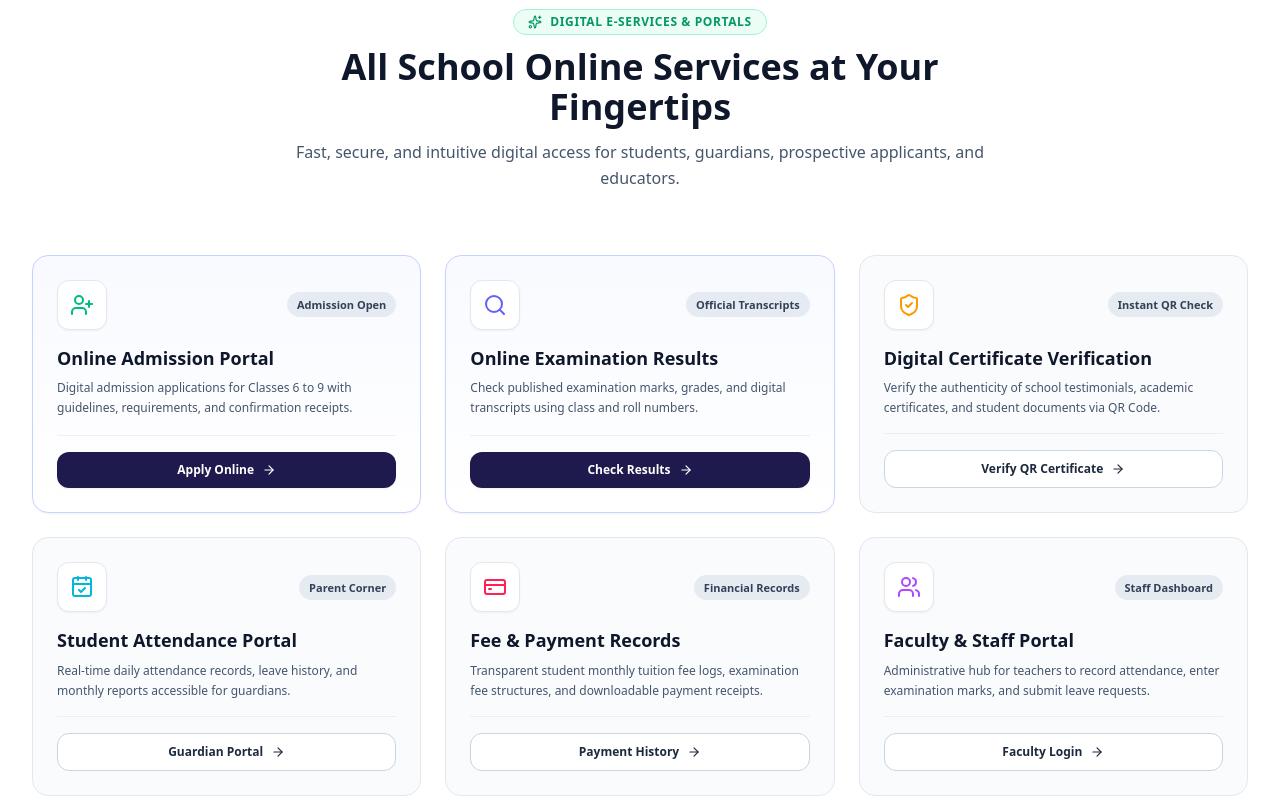
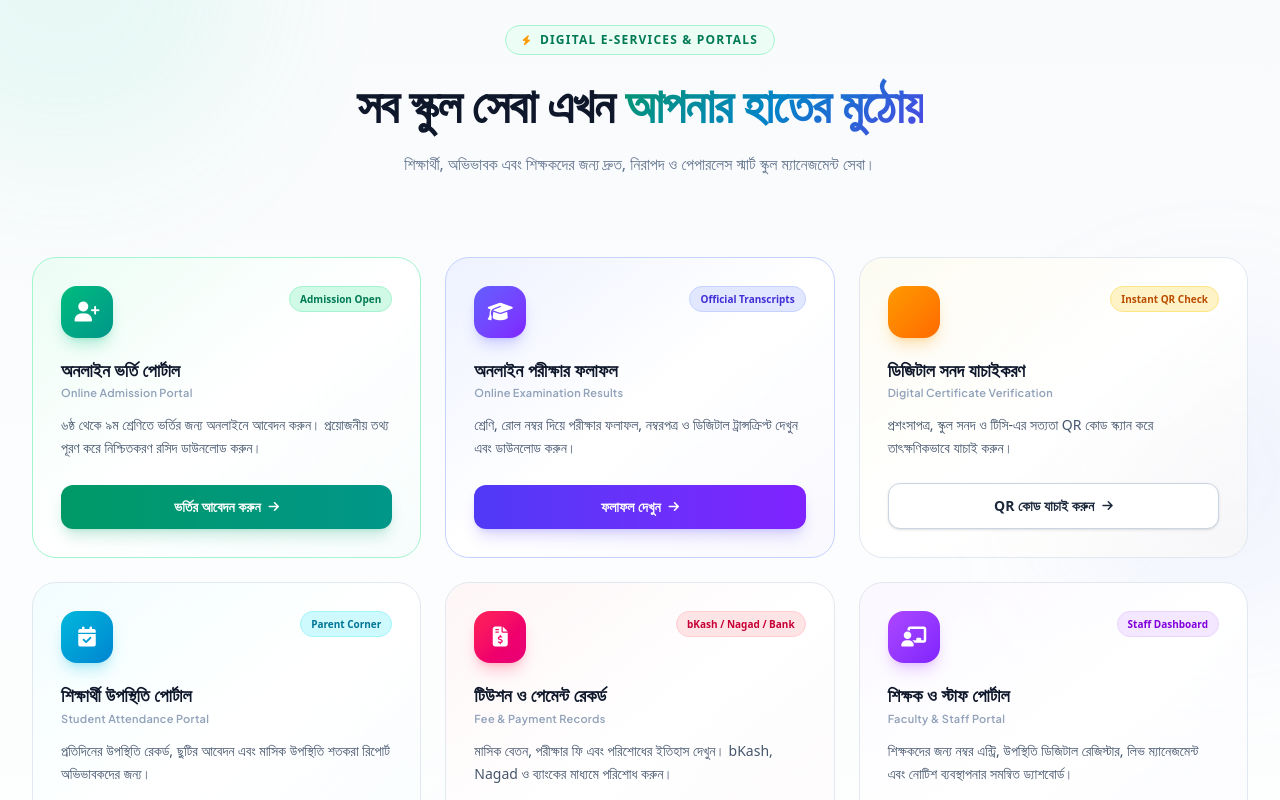
Before and after one commit to eliascox/school, a Next.js app in the folder apps/web/: page / in a window 1280 px wide. Shown: the part 1480-2280 px from the top of the page. Built offline with nearby package versions, Linux system fonts and the light colour scheme; no server answers.

Commit message:
feat: redesign PublicServicesSection with gradient cards, bilingual text, trust bar

```diff
--- a/apps/web/src/components/public/PublicServicesSection.tsx
+++ b/apps/web/src/components/public/PublicServicesSection.tsx
@@ -2,137 +2,199 @@
 
 import React from 'react';
 import Link from 'next/link';
-import {
-  UserPlus,
-  Search,
-  ShieldCheck,
-  CreditCard,
-  CalendarCheck,
-  Users,
-  ArrowRight,
-  Sparkles
-} from 'lucide-react';
 
 export default function PublicServicesSection() {
   const services = [
     {
-      title: 'Online Admission Portal',
-      desc: 'Digital admission applications for Classes 6 to 9 with guidelines, requirements, and confirmation receipts.',
-      icon: <UserPlus className="w-6 h-6 text-emerald-500" />,
+      title: 'অনলাইন ভর্তি পোর্টাল',
+      titleEn: 'Online Admission Portal',
+      desc: '৬ষ্ঠ থেকে ৯ম শ্রেণিতে ভর্তির জন্য অনলাইনে আবেদন করুন। প্রয়োজনীয় তথ্য পূরণ করে নিশ্চিতকরণ রসিদ ডাউনলোড করুন।',
+      iconClass: 'fa-user-plus',
+      iconBg: 'from-emerald-500 to-teal-600',
+      iconShadow: 'shadow-emerald-500/25',
       href: '/admission',
-      ctaText: 'Apply Online',
+      ctaText: 'ভর্তির আবেদন করুন',
       badge: 'Admission Open',
-      primary: true
+      badgeColor: 'bg-emerald-100 text-emerald-700 dark:bg-emerald-900/50 dark:text-emerald-300 border-emerald-200 dark:border-emerald-700',
+      ctaClass: 'bg-gradient-to-r from-emerald-600 to-teal-600 hover:from-emerald-500 hover:to-teal-500 text-white shadow-lg shadow-emerald-600/20',
+      featured: true,
+      bgClass: 'bg-gradient-to-br from-emerald-50 via-white to-teal-50/40 dark:from-emerald-950/20 dark:via-slate-900 dark:to-teal-950/10 border-emerald-200 dark:border-emerald-800/60',
     },
     {
-      title: 'Online Examination Results',
-      desc: 'Check published examination marks, grades, and digital transcripts using class and roll numbers.',
-      icon: <Search className="w-6 h-6 text-indigo-500" />,
+      title: 'অনলাইন পরীক্ষার ফলাফল',
+      titleEn: 'Online Examination Results',
+      desc: 'শ্রেণি, রোল নম্বর দিয়ে পরীক্ষার ফলাফল, নম্বরপত্র ও ডিজিটাল ট্রান্সক্রিপ্ট দেখুন এবং ডাউনলোড করুন।',
+      iconClass: 'fa-graduation-cap',
+      iconBg: 'from-indigo-500 to-violet-600',
+      iconShadow: 'shadow-indigo-500/25',
       href: '/result',
-      ctaText: 'Check Results',
+      ctaText: 'ফলাফল দেখুন',
       badge: 'Official Transcripts',
-      primary: true
+      badgeColor: 'bg-indigo-100 text-indigo-700 dark:bg-indigo-900/50 dark:text-indigo-300 border-indigo-200 dark:border-indigo-700',
+      ctaClass: 'bg-gradient-to-r from-indigo-600 to-violet-600 hover:from-indigo-500 hover:to-violet-500 text-white shadow-lg shadow-indigo-600/20',
+      featured: true,
+      bgClass: 'bg-gradient-to-br from-indigo-50 via-white to-violet-50/40 dark:from-indigo-950/20 dark:via-slate-900 dark:to-violet-950/10 border-indigo-200 dark:border-indigo-800/60',
     },
     {
-      title: 'Digital Certificate Verification',
-      desc: 'Verify the authenticity of school testimonials, academic certificates, and student documents via QR Code.',
-      icon: <ShieldCheck className="w-6 h-6 text-amber-500" />,
+      title: 'ডিজিটাল সনদ যাচাইকরণ',
+      titleEn: 'Digital Certificate Verification',
+      desc: 'প্রশংসাপত্র, স্কুল সনদ ও টিসি-এর সত্যতা QR কোড স্ক্যান করে তাৎক্ষণিকভাবে যাচাই করুন।',
+      iconClass: 'fa-shield-check',
+      iconBg: 'from-amber-500 to-orange-500',
+      iconShadow: 'shadow-amber-500/25',
       href: '/verify-certificate',
-      ctaText: 'Verify QR Certificate',
+      ctaText: 'QR কোড যাচাই করুন',
       badge: 'Instant QR Check',
-      primary: false
+      badgeColor: 'bg-amber-100 text-amber-700 dark:bg-amber-900/50 dark:text-amber-300 border-amber-200 dark:border-amber-700',
+      ctaClass: 'bg-white dark:bg-slate-800 hover:bg-slate-50 dark:hover:bg-slate-700 text-slate-800 dark:text-slate-200 border border-slate-300 dark:border-slate-600 shadow-sm',
+      featured: false,
+      bgClass: 'bg-gradient-to-br from-amber-50/60 via-white to-orange-50/30 dark:from-amber-950/10 dark:via-slate-900 dark:to-orange-950/10 border-slate-200 dark:border-slate-700',
     },
     {
-      title: 'Student Attendance Portal',
-      desc: 'Real-time daily attendance records, leave history, and monthly reports accessible for guardians.',
-      icon: <CalendarCheck className="w-6 h-6 text-cyan-500" />,
+      title: 'শিক্ষার্থী উপস্থিতি পোর্টাল',
+      titleEn: 'Student Attendance Portal',
+      desc: 'প্রতিদিনের উপস্থিতি রেকর্ড, ছুটির আবেদন এবং মাসিক উপস্থিতি শতকরা রিপোর্ট অভিভাবকদের জন্য।',
+      iconClass: 'fa-calendar-check',
+      iconBg: 'from-cyan-500 to-sky-600',
+      iconShadow: 'shadow-cyan-500/25',
       href: '/login',
-      ctaText: 'Guardian Portal',
+      ctaText: 'উপস্থিতি দেখুন',
       badge: 'Parent Corner',
-      primary: false
+      badgeColor: 'bg-cyan-100 text-cyan-700 dark:bg-cyan-900/50 dark:text-cyan-300 border-cyan-200 dark:border-cyan-700',
+      ctaClass: 'bg-white dark:bg-slate-800 hover:bg-slate-50 dark:hover:bg-slate-700 text-slate-800 dark:text-slate-200 border border-slate-300 dark:border-slate-600 shadow-sm',
+      featured: false,
+      bgClass: 'bg-gradient-to-br from-cyan-50/60 via-white to-sky-50/30 dark:from-cyan-950/10 dark:via-slate-900 dark:to-sky-950/10 border-slate-200 dark:border-slate-700',
     },
     {
-      title: 'Fee & Payment Records',
-      desc: 'Transparent student monthly tuition fee logs, examination fee structures, and downloadable payment receipts.',
-      icon: <CreditCard className="w-6 h-6 text-rose-500" />,
+      title: 'টিউশন ও পেমেন্ট রেকর্ড',
+      titleEn: 'Fee & Payment Records',
+      desc: 'মাসিক বেতন, পরীক্ষার ফি এবং পরিশোধের ইতিহাস দেখুন। bKash, Nagad ও ব্যাংকের মাধ্যমে পরিশোধ করুন।',
+      iconClass: 'fa-file-invoice-dollar',
+      iconBg: 'from-rose-500 to-pink-600',
+      iconShadow: 'shadow-rose-500/25',
       href: '/login',
-      ctaText: 'Payment History',
-      badge: 'Financial Records',
-      primary: false
+      ctaText: 'ফি পরিশোধ করুন',
+      badge: 'bKash / Nagad / Bank',
+      badgeColor: 'bg-rose-100 text-rose-700 dark:bg-rose-900/50 dark:text-rose-300 border-rose-200 dark:border-rose-700',
+      ctaClass: 'bg-white dark:bg-slate-800 hover:bg-slate-50 dark:hover:bg-slate-700 text-slate-800 dark:text-slate-200 border border-slate-300 dark:border-slate-600 shadow-sm',
+      featured: false,
+      bgClass: 'bg-gradient-to-br from-rose-50/60 via-white to-pink-50/30 dark:from-rose-950/10 dark:via-slate-900 dark:to-pink-950/10 border-slate-200 dark:border-slate-700',
     },
     {
-      title: 'Faculty & Staff Portal',
-      desc: 'Administrative hub for teachers to record attendance, enter examination marks, and submit leave requests.',
-      icon: <Users className="w-6 h-6 text-purple-500" />,
+      title: 'শিক্ষক ও স্টাফ পোর্টাল',
+      titleEn: 'Faculty & Staff Portal',
+      desc: 'শিক্ষকদের জন্য নম্বর এন্ট্রি, উপস্থিতি ডিজিটাল রেজিস্টার, লিভ ম্যানেজমেন্ট এবং নোটিশ ব্যবস্থাপনার সমন্বিত ড্যাশবোর্ড।',
+      iconClass: 'fa-chalkboard-user',
+      iconBg: 'from-purple-500 to-violet-600',
+      iconShadow: 'shadow-purple-500/25',
       href: '/login',
-      ctaText: 'Faculty Login',
+      ctaText: 'লগইন করুন',
       badge: 'Staff Dashboard',
-      primary: false
-    }
+      badgeColor: 'bg-purple-100 text-purple-700 dark:bg-purple-900/50 dark:text-purple-300 border-purple-200 dark:border-purple-700',
+      ctaClass: 'bg-white dark:bg-slate-800 hover:bg-slate-50 dark:hover:bg-slate-700 text-slate-800 dark:text-slate-200 border border-slate-300 dark:border-slate-600 shadow-sm',
+      featured: false,
+      bgClass: 'bg-gradient-to-br from-purple-50/60 via-white to-violet-50/30 dark:from-purple-950/10 dark:via-slate-900 dark:to-violet-950/10 border-slate-200 dark:border-slate-700',
+    },
   ];
 
   return (
-    <section className="py-16 sm:py-24 bg-white dark:bg-slate-900 border-b border-slate-200 dark:border-slate-800">
-      <div className="max-w-7xl mx-auto px-4 sm:px-6 lg:px-8">
-        {/* Section Header */}
-        <div className="text-center max-w-3xl mx-auto space-y-3 mb-16">
-          <div className="inline-flex items-center gap-2 text-emerald-600 dark:text-emerald-400 text-xs font-bold uppercase tracking-wider bg-emerald-50 dark:bg-emerald-950/60 px-3.5 py-1 rounded-full border border-emerald-200 dark:border-emerald-800">
-            <Sparkles className="w-3.5 h-3.5" />
-            <span>DIGITAL E-SERVICES & PORTALS</span>
+    <section className="relative py-20 sm:py-28 overflow-hidden bg-gradient-to-b from-slate-50 to-white dark:from-slate-950 dark:to-slate-900">
+      {/* Decorative ambient background blobs */}
+      <div className="absolute inset-0 pointer-events-none overflow-hidden">
+        <div className="absolute -top-32 -left-32 w-96 h-96 rounded-full bg-emerald-300/10 dark:bg-emerald-600/5 blur-3xl" />
+        <div className="absolute top-1/3 -right-24 w-80 h-80 rounded-full bg-indigo-300/10 dark:bg-indigo-600/5 blur-3xl" />
+        <div className="absolute bottom-0 left-1/3 w-72 h-72 rounded-full bg-teal-200/10 dark:bg-teal-600/5 blur-3xl" />
       </div>
-          <h2 className="text-3xl sm:text-4xl font-extrabold text-slate-900 dark:text-white">
-            All School Online Services at Your Fingertips
+
+      <div className="relative max-w-7xl mx-auto px-4 sm:px-6 lg:px-8">
+
+        {/* ── Section Header ── */}
+        <div className="text-center max-w-3xl mx-auto mb-16 sm:mb-20">
+          <div className="inline-flex items-center gap-2 px-4 py-1.5 rounded-full bg-emerald-50 dark:bg-emerald-950/60 border border-emerald-200 dark:border-emerald-800 text-emerald-700 dark:text-emerald-400 text-xs font-bold uppercase tracking-widest mb-5">
+            <i className="fa-solid fa-bolt text-amber-500 text-[10px]" />
+            <span>Digital E-Services &amp; Portals</span>
+          </div>
+          <h2 className="text-3xl sm:text-4xl lg:text-5xl font-extrabold text-slate-900 dark:text-white leading-tight tracking-tight">
+            সব স্কুল সেবা এখন{' '}
+            <span className="relative inline-block">
+              <span className="vibrant-gradient-text">আপনার হাতের মুঠোয়</span>
+            </span>
           </h2>
-          <p className="text-slate-600 dark:text-slate-300 text-sm sm:text-base leading-relaxed">
-            Fast, secure, and intuitive digital access for students, guardians, prospective applicants, and educators.
+          <p className="mt-4 text-slate-500 dark:text-slate-400 text-sm sm:text-base leading-relaxed max-w-xl mx-auto">
+            শিক্ষার্থী, অভিভাবক এবং শিক্ষকদের জন্য দ্রুত, নিরাপদ ও পেপারলেস স্মার্ট স্কুল ম্যানেজমেন্ট সেবা।
           </p>
         </div>
 
-        {/* Services Cards Grid */}
-        <div className="grid grid-cols-1 md:grid-cols-2 lg:grid-cols-3 gap-6">
+        {/* ── Services Grid ── */}
+        <div className="grid grid-cols-1 sm:grid-cols-2 lg:grid-cols-3 gap-5 sm:gap-6">
           {services.map((srv, idx) => (
             <div
               key={idx}
-              className={`rounded-2xl p-6 border transition-all duration-200 hover:-translate-y-1 hover:shadow-lg flex flex-col justify-between ${
-                srv.primary
-                  ? 'bg-gradient-to-b from-indigo-50/40 to-white dark:from-indigo-950/20 dark:to-slate-900 border-indigo-200 dark:border-indigo-800/80 shadow-xs'
-                  : 'bg-slate-50/70 dark:bg-slate-800/40 border-slate-200 dark:border-slate-700/80'
-              }`}
+              className={`group relative rounded-2xl sm:rounded-3xl border p-6 sm:p-7 flex flex-col transition-all duration-300 hover:-translate-y-1.5 hover:shadow-xl ${srv.bgClass}`}
             >
-              <div>
-                <div className="flex items-center justify-between gap-2 mb-4">
-                  <div className="p-3 rounded-xl bg-white dark:bg-slate-900 shadow-xs border border-slate-200 dark:border-slate-700">
-                    {srv.icon}
+              {/* Card top row: icon + badge */}
+              <div className="flex items-start justify-between gap-3 mb-5">
+                {/* Gradient Icon Box */}
+                <div className={`w-13 h-13 flex-shrink-0 rounded-2xl bg-gradient-to-br ${srv.iconBg} shadow-lg ${srv.iconShadow} flex items-center justify-center`}
+                  style={{ width: '52px', height: '52px' }}>
+                  <i className={`fa-solid ${srv.iconClass} text-white text-xl`} />
                 </div>
-                  <span className="text-[11px] font-bold px-2.5 py-1 rounded-full bg-slate-200/80 dark:bg-slate-800 text-slate-700 dark:text-slate-300">
+
+                {/* Badge */}
+                <span className={`text-[10px] font-bold px-2.5 py-1 rounded-full border whitespace-nowrap ${srv.badgeColor}`}>
                   {srv.badge}
                 </span>
               </div>
 
-                <h3 className="text-lg font-bold text-slate-900 dark:text-white mb-2 leading-snug">
+              {/* Titles */}
+              <div className="mb-3">
+                <h3 className="text-base sm:text-lg font-extrabold text-slate-900 dark:text-white leading-snug">
                   {srv.title}
                 </h3>
-                <p className="text-xs text-slate-600 dark:text-slate-300 leading-relaxed mb-4">
-                  {srv.desc}
+                <p className="text-[11px] font-semibold text-slate-400 dark:text-slate-500 mt-0.5 font-en tracking-wide">
+                  {srv.titleEn}
                 </p>
               </div>
 
-              <div className="pt-4 border-t border-slate-200/60 dark:border-slate-700/60">
+              {/* Description */}
+              <p className="text-xs sm:text-sm text-slate-600 dark:text-slate-400 leading-relaxed flex-1 mb-6">
+                {srv.desc}
+              </p>
+
+              {/* CTA Button */}
               <Link
                 href={srv.href}
-                  className={`inline-flex items-center justify-center gap-2 w-full py-2.5 px-4 rounded-xl text-xs font-bold transition-all ${
-                    srv.primary
-                      ? 'bg-indigo-950 hover:bg-indigo-900 text-white shadow-xs'
-                      : 'bg-white dark:bg-slate-800 hover:bg-slate-100 dark:hover:bg-slate-700 text-slate-800 dark:text-slate-200 border border-slate-300 dark:border-slate-600'
-                  }`}
+                className={`inline-flex items-center justify-center gap-2 w-full py-3 px-5 rounded-xl text-xs sm:text-sm font-bold transition-all duration-200 active:scale-95 ${srv.ctaClass}`}
               >
                 <span>{srv.ctaText}</span>
-                  <ArrowRight className="w-3.5 h-3.5" />
+                <i className="fa-solid fa-arrow-right text-xs group-hover:translate-x-0.5 transition-transform" />
               </Link>
-              </div>
             </div>
           ))}
         </div>
+
+        {/* ── Bottom Trust Bar ── */}
+        <div className="mt-14 sm:mt-16 border-t border-slate-200 dark:border-slate-800 pt-10">
+          <div className="flex flex-wrap items-center justify-center gap-6 sm:gap-10 text-slate-400 dark:text-slate-500 text-xs font-semibold uppercase tracking-wider">
+            <span className="flex items-center gap-2">
+              <i className="fa-solid fa-lock text-emerald-500" />
+              SSL Secured
+            </span>
+            <span className="flex items-center gap-2">
+              <i className="fa-solid fa-shield-halved text-indigo-500" />
+              Data Privacy Protected
+            </span>
+            <span className="flex items-center gap-2">
+              <i className="fa-solid fa-mobile-screen text-cyan-500" />
+              Mobile Friendly
+            </span>
+            <span className="flex items-center gap-2">
+              <i className="fa-solid fa-clock text-amber-500" />
+              24 / 7 Available
+            </span>
+          </div>
+        </div>
+
       </div>
     </section>
   );
```
Lines whose indentation alone changed are shown as unchanged.
